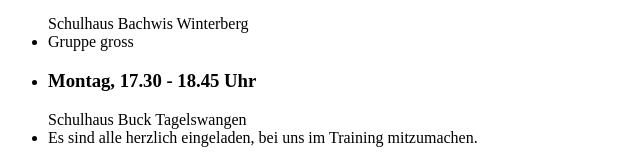
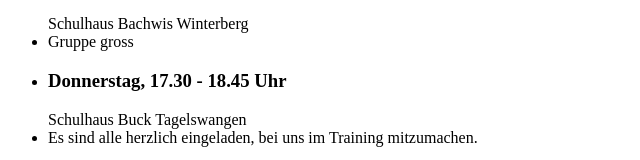
Before and after one commit to knobli/tv_app, a plain HTML site: page www/riege/juspo.html in a window 1280 px wide. Shown: the part 594-754 px from the top of the page, without its empty margins (0-640 px from the left). Drawn offline with Linux system fonts and the light colour scheme.

Commit message:
fix weekday

```diff
--- a/www/riege/juspo.html
+++ b/www/riege/juspo.html
@@ -26,7 +26,7 @@
 				    <li data-role="list-divider" data-theme="b">Gruppe klein</li>
 				    <li class="text-with-nl"><h3>Mittwoch, 18.00 - 19.15 Uhr</h3>Schulhaus Bachwis Winterberg</li>
 				    <li data-role="list-divider" data-theme="b">Gruppe gross</li>
-				    <li class="text-with-nl"><h3>Montag, 17.30 - 18.45 Uhr</h3>Schulhaus Buck Tagelswangen</li>
+				    <li class="text-with-nl"><h3>Donnerstag, 17.30 - 18.45 Uhr</h3>Schulhaus Buck Tagelswangen</li>
 				    <li class="text-with-nl">Es sind alle herzlich eingeladen, bei uns im Training mitzumachen.</li>
 				</ul>
 			</div><!-- /content -->
```
